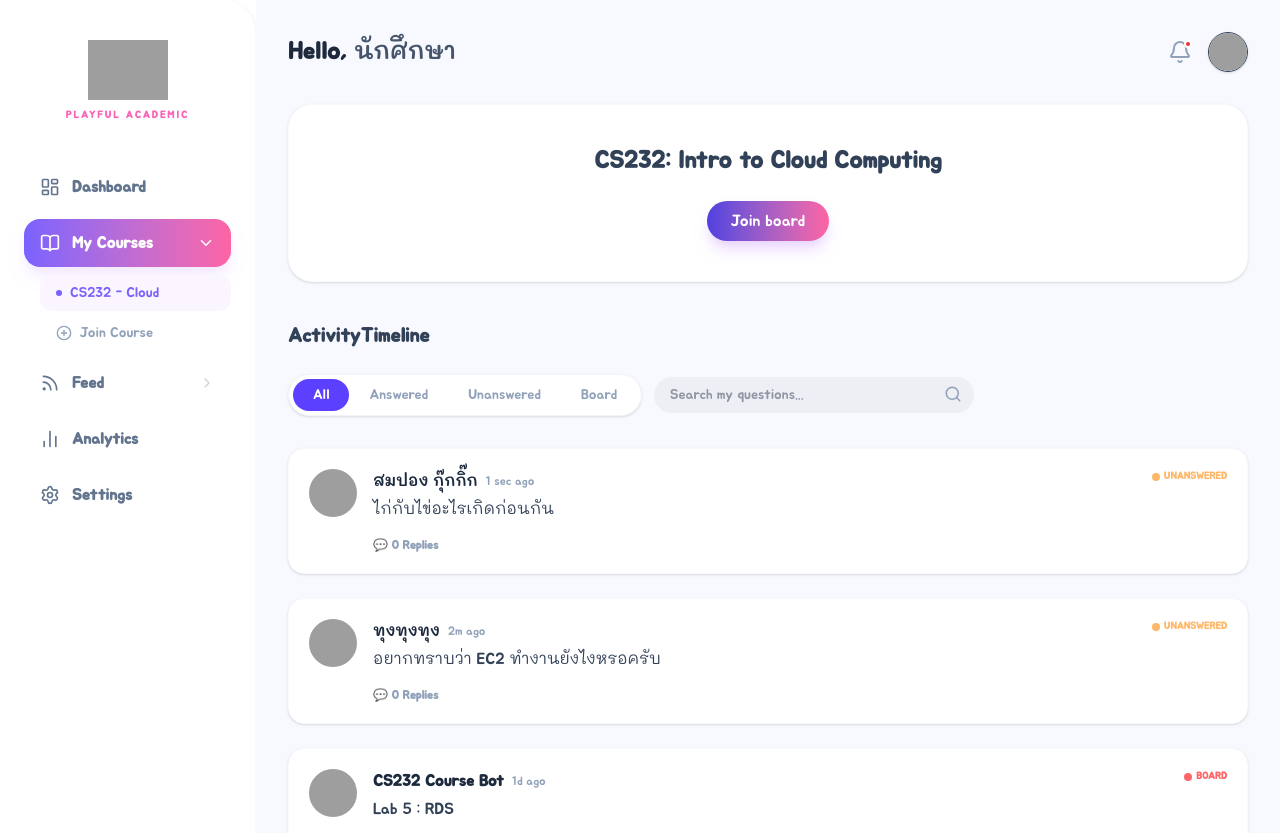
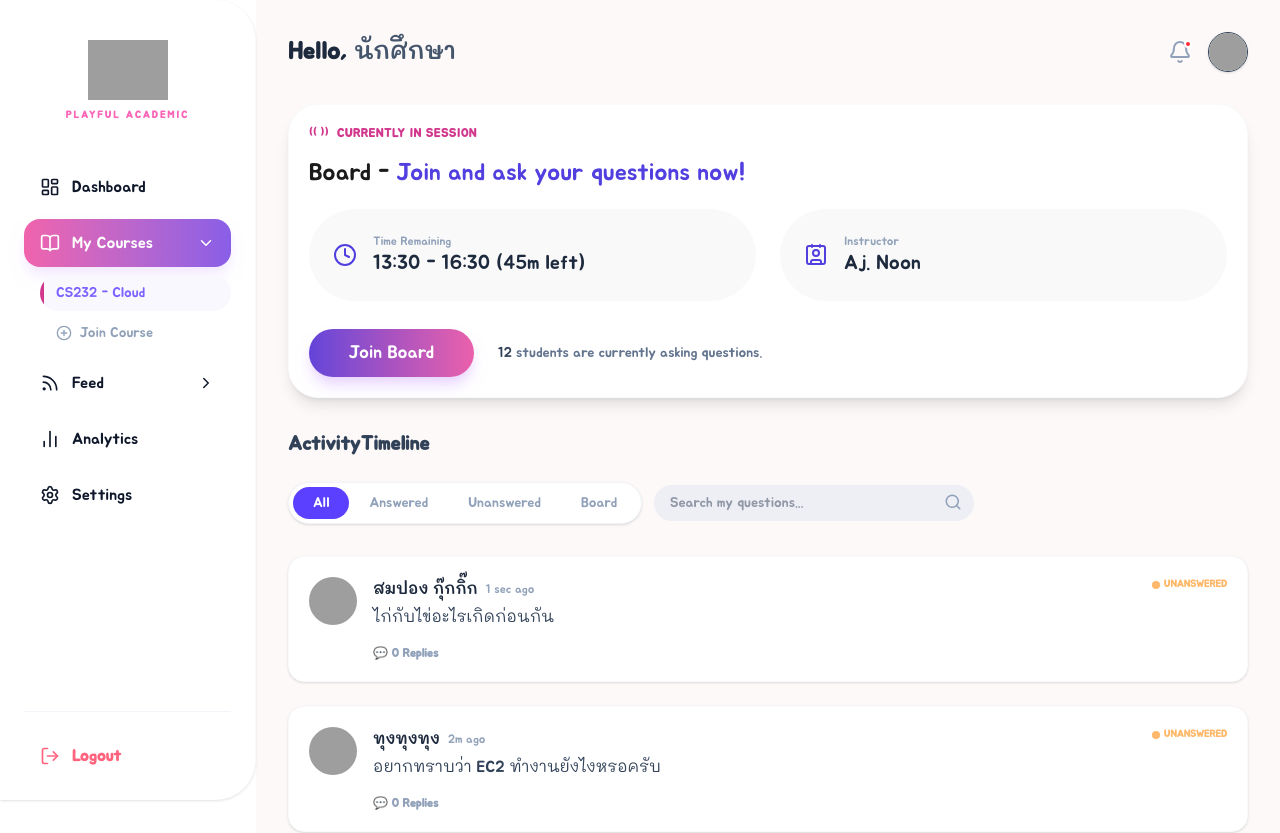
Before and after one commit to Gummy-168/CS232-Project-AWS-07, a Next.js app in the folder frontend/: page /student/courses in a window 1280 px wide. Shown: the top 833 px of the page. Built offline with nearby package versions, Linux system fonts and the light colour scheme; grey boxes are pictures that could not be loaded.

Commit message:
fix sidebar and courses page

```diff
--- a/frontend/app/components/Sidebar.tsx
+++ b/frontend/app/components/Sidebar.tsx
@@ -16,16 +16,16 @@
 
 export default function Sidebar() {
   const pathname = usePathname();
+  const [isFeedOpen, setIsFeedOpen] = useState(false);
   const [isCourseOpen, setIsCourseOpen] = useState(true);
 
   // Active
-  const activeStyle = "bg-gradient-to-r from-[#7B61FF] to-[#FD64A4] text-white shadow-lg shadow-purple-100";
+  const activeStyle = "bg-gradient-to-r from-[#F063AC] to-[#895EE7] text-white shadow-lg shadow-purple-100 ";
   // Inactive
-  const inactiveStyle = "text-slate-500 hover:bg-slate-50";
+  const inactiveStyle = "text-slate-900 hover:bg-gradient-to-r from-[#F9D4E5] to-[#E1D3F3] ";
 
   return (
-    <aside className="w-64 min-h-screen bg-white p-6 rounded-r-[2rem] flex flex-col justify-between shadow-sm border-r border-slate-50">
-
+<aside className="fixed left-0 top-0 h-screen w-64 bg-white p-6 rounded-r-[40px] flex flex-col justify-between shadow-sm border-r border-slate-50 z-40">
       <div>
         {/* Logo */}
         <div className="flex flex-col items-center mb-10 mt-4">
@@ -40,7 +40,7 @@
           {/* Dashboard */}
           <Link
             href="/student/dashboard"
-            className={`flex items-center gap-3 px-4 py-3 rounded-2xl transition-all font-semibold ${pathname === '/dashboard' ? activeStyle : inactiveStyle}`}
+            className={`flex items-center gap-3 px-4 py-3 rounded-2xl transition-all ${pathname === '/student/dashboard' ? activeStyle : inactiveStyle}`}
           >
             <LayoutDashboard size={20} />
             <span>Dashboard</span>
@@ -50,7 +50,7 @@
           <div className="space-y-1">
             <div
               onClick={() => setIsCourseOpen(!isCourseOpen)}
-              className={`flex items-center justify-between px-4 py-3 rounded-2xl cursor-pointer transition-all font-semibold ${pathname.includes('/courses') ? activeStyle : inactiveStyle}`}
+              className={`flex items-center justify-between px-4 py-3 rounded-2xl cursor-pointer transition-all  ${pathname.includes('/courses')  ? activeStyle : inactiveStyle}`}
             >
               <div className="flex items-center gap-3">
                 <BookOpen size={20} />
@@ -63,10 +63,18 @@
               <div className="ml-4 mt-2 space-y-1">
                 <Link
                   href="/student/courses"
-                  className={`flex items-center gap-2 px-4 py-2 rounded-xl w-full text-sm font-medium transition-all ${pathname === '/student/courses' ? 'text-[#7B61FF] bg-purple-50' : 'text-slate-400 hover:text-[#7B61FF]'}`}
+                  className={`group relative flex items-center gap-3 py-2 pr-4 rounded-full w-full text-sm font-medium transition-all overflow-hidden ${
+                    pathname === '/student/courses'
+                      ? 'text-[#7B61FF] bg-[#FAF8FF]'
+                      : 'text-slate-400 hover:text-[#7B61FF]'
+                  }`}
                 >
-                  <div className={`w-1.5 h-1.5 rounded-full ${pathname === '/student/courses' ? 'bg-[#7B61FF]' : 'bg-slate-300'}`}></div>
-                  CS232 - Cloud
+                  {pathname === '/student/courses' && (
+                    <div className="absolute left-0 top-0 bottom-0 w-1 bg-[#D1388D] rounded-r-full" />
+                  )}
+                  <div className={`flex items-center gap-3 ${pathname === '/student/courses' ? 'pl-4' : 'pl-4'}`}>
+                    CS232 - Cloud
+                  </div>
                 </Link>
                 <button className="flex items-center gap-2 px-4 py-2 rounded-xl w-full text-slate-400 hover:bg-slate-50 hover:text-emerald-500 transition text-sm font-medium">
                   <PlusCircle size={16} />
@@ -76,22 +84,44 @@
             )}
           </div>
 
+
           {/* Feed */}
-          <Link
-            href="/feed"
-            className={`flex items-center justify-between px-4 py-3 rounded-2xl transition-all font-semibold ${pathname === '/feed' ? activeStyle : inactiveStyle}`}
+          <div className="space-y-1">
+          <div
+            onClick={() => setIsFeedOpen(!isFeedOpen)}
+            className={`flex items-center justify-between px-4 py-3 rounded-2xl cursor-pointer transition-all ${pathname.includes('/feed') ? activeStyle : inactiveStyle}`}
           >
             <div className="flex items-center gap-3">
               <Rss size={20} />
               Feed
             </div>
-            {pathname !== '/feed' && <ChevronRight size={16} className="text-slate-300" />}
-          </Link>
+            <ChevronRight size={18} className={`transition-transform ${isFeedOpen ? "rotate-90" : ""}`} />
+          </div>
+
+          {isFeedOpen && (
+            <div className="ml-4 mt-2 space-y-1">
+              <Link
+                href="/student/feed"
+                className={`flex items-center gap-2 px-4 py-2 rounded-xl w-full text-sm font-medium transition-all ${pathname === '/feed/all' ? 'text-[#7B61FF] bg-purple-50' : 'text-slate-400 hover:text-[#7B61FF]'}`}
+              >
+                <div className={`w-1.5 h-1.5 rounded-full ${pathname === '/feed/all' ? 'bg-[#7B61FF]' : 'bg-slate-300'}`}></div>
+                All Questions
+              </Link>
+              <Link
+                href="/student/feed"
+                className={`flex items-center gap-2 px-4 py-2 rounded-xl w-full text-sm font-medium transition-all ${pathname === '/feed/all' ? 'text-[#7B61FF] bg-purple-50' : 'text-slate-400 hover:text-[#7B61FF]'}`}
+              >
+                <div className={`w-1.5 h-1.5 rounded-full ${pathname === '/feed/all' ? 'bg-[#7B61FF]' : 'bg-slate-300'}`}></div>
+                My Questions
+              </Link>
+            </div>
+          )}
+        </div>
 
           {/* Analytics */}
           <Link
-            href="/analytics"
-            className={`flex items-center gap-3 px-4 py-3 rounded-2xl transition-all font-semibold ${pathname === '/analytics' ? activeStyle : inactiveStyle}`}
+            href="/student/analytics"
+            className={`flex items-center gap-3 px-4 py-3 rounded-2xl transition-all ${pathname === '/analytics' ? activeStyle : inactiveStyle}`}
           >
             <BarChart2 size={20} />
             <span>Analytics</span>
@@ -99,8 +129,8 @@
 
           {/* Settings */}
           <Link
-            href="/settings"
-            className={`flex items-center gap-3 px-4 py-3 rounded-2xl transition-all font-semibold ${pathname === '/settings' ? activeStyle : inactiveStyle}`}
+            href="/student/settings"
+            className={`flex items-center gap-3 px-4 py-3 rounded-2xl transition-all ${pathname === '/settings' ? activeStyle : inactiveStyle}`}
           >
             <Settings size={20} />
             <span>Settings</span>
@@ -110,7 +140,7 @@
       </div>
 
       <div className="pt-6 border-t border-slate-100">
-        <button className="flex items-center gap-3 px-4 py-2 text-rose-400 hover:text-rose-600 font-bold transition-colors w-full">
+        <button className="flex items-center gap-3 px-4 py-2 text-rose-400 hover:text-rose-600 font-semibold transition-colors w-full">
           <LogOut size={20} />
           Logout
         </button>
--- a/frontend/app/components/createcourse.tsx
+++ b/frontend/app/components/createcourse.tsx
@@ -14,10 +14,10 @@
   const days = ['Mon', 'Tue', 'Wed', 'Thu', 'Fri', 'Sat'];
   const toggleDay = (day) => {
     if (selectedDays.includes(day)) {
-      // ถ้ามีวันนั้นอยู่แล้ว ให้กรองออก (Unselect)
+
       setSelectedDays(selectedDays.filter((d) => d !== day));
     } else {
-      // ถ้ายังไม่มี ให้เพิ่มเข้าไปใน Array (Select)
+
       setSelectedDays([...selectedDays, day]);
     }
   };
--- a/frontend/app/student/courses/page.tsx
+++ b/frontend/app/student/courses/page.tsx
@@ -4,9 +4,22 @@
 import {
   Search,
   Bell,
+  Contact,
+  Clock,
 } from 'lucide-react';
 
 // mockmock data
+const MOCK_SESSION = {
+  id: "course-001",
+  title: "CS232: Intro to Cloud Computing",
+  subtitle: "Join and ask your questions now!",
+  startTime: "13:30",
+  endTime: "16:30",
+  timeLeft: "45m left",
+  instructor: "Aj. Noon",
+  studentCount: 12,
+  status: "CURRENTLY IN SESSION"
+};
 const INITIAL_ACTIVITIES = [
   {
     id: 1,
@@ -61,7 +74,7 @@
   }, [activities, filter]);
 
   return (
-    <div className="flex-1 p-8 bg-[#F8F9FE] min-h-screen font-sans text-slate-700">
+    <div className="flex-1 p-8 bg-[#FCF9F8] min-h-screen font-sans text-slate-700">
 
       {/* Header */}
       <header className="flex justify-between items-center mb-8">
@@ -82,12 +95,49 @@
       </header>
 
       {/* upcoming classes */}
-      <section className="bg-white rounded-3xl p-10 shadow-sm border border-slate-50 text-center mb-10">
-        <h2 className="text-2xl font-bold mb-6">CS232: Intro to Cloud Computing</h2>
-        <button className="bg-gradient-to-r from-[#513FDF] to-[#FD64A4] text-white px-6 py-2 rounded-full shadow-lg shadow-purple-200 hover:scale-105 transition-transform">
-          Join board
-        </button>
-      </section>
+      <section className="bg-white rounded-[30px] p-5 shadow-lg border border-slate-50 mb-8 overflow-hidden relative text-left">
+
+    <div className="flex items-center gap-2 mb-4 text-[#D1388D] text-xs font-semibold tracking-wider uppercase">
+    <span className="text-[10px]">(( ))</span>
+    CURRENTLY IN SESSION
+  </div>
+
+  <h2 className="text-2xl mb-5">
+    <span className="text-[#1B1B1B]">Board - </span>
+    <span className="text-[#513FDF]">Join and ask your questions now!</span>
+  </h2>
+
+  <div className="grid grid-cols-2 gap-6 mb-7">
+    <div className="flex items-center gap-4 bg-[#F9F9F9] p-6 rounded-full">
+        <Clock size={24} className="text-[#513FDF]" />
+
+      <div>
+        <p className="text-xs text-slate-400 font-medium">Time Remaining</p>
+        <p className="text-xl text-slate-800">{MOCK_SESSION.startTime} - {MOCK_SESSION.endTime} ({MOCK_SESSION.timeLeft})</p>
+      </div>
+    </div>
+
+    {/* 3.2 Instructor */}
+    <div className="flex items-center gap-4 bg-[#F9F9F9] p-6 rounded-full">
+
+        <Contact size={24} className="text-[#513FDF]" />
+
+      <div>
+        <p className="text-xs text-slate-400 font-medium">Instructor</p>
+        <p className="text-xl text-slate-800">{MOCK_SESSION.instructor}</p>
+      </div>
+    </div>
+  </div>
+
+  <div className="flex items-center gap-6">
+    <button className="bg-gradient-to-r from-[#6443D9] via-[#A952C0] to-[#EA60AB] text-white px-10 py-2.5 rounded-full text-lg shadow-lg shadow-purple-200 hover:scale-105 active:scale-95 transition-all">
+      Join Board
+    </button>
+    <p className="text-sm text-slate-500 font-medium">
+      <span className=" text-slate-700">12</span> students are currently asking questions.
+    </p>
+  </div>
+</section>
 
       {/* Activity Timeline Section */}
       <section>
--- a/frontend/app/student/layout.tsx
+++ b/frontend/app/student/layout.tsx
@@ -4,7 +4,7 @@
   return (
     <div className="flex">
       <Sidebar />
-      <main className="flex-1 overflow-y-auto min-h-screen">
+      <main className="flex-1 ml-64 overflow-y-auto min-h-screen">
         {children}
       </main>
     </div>
```
